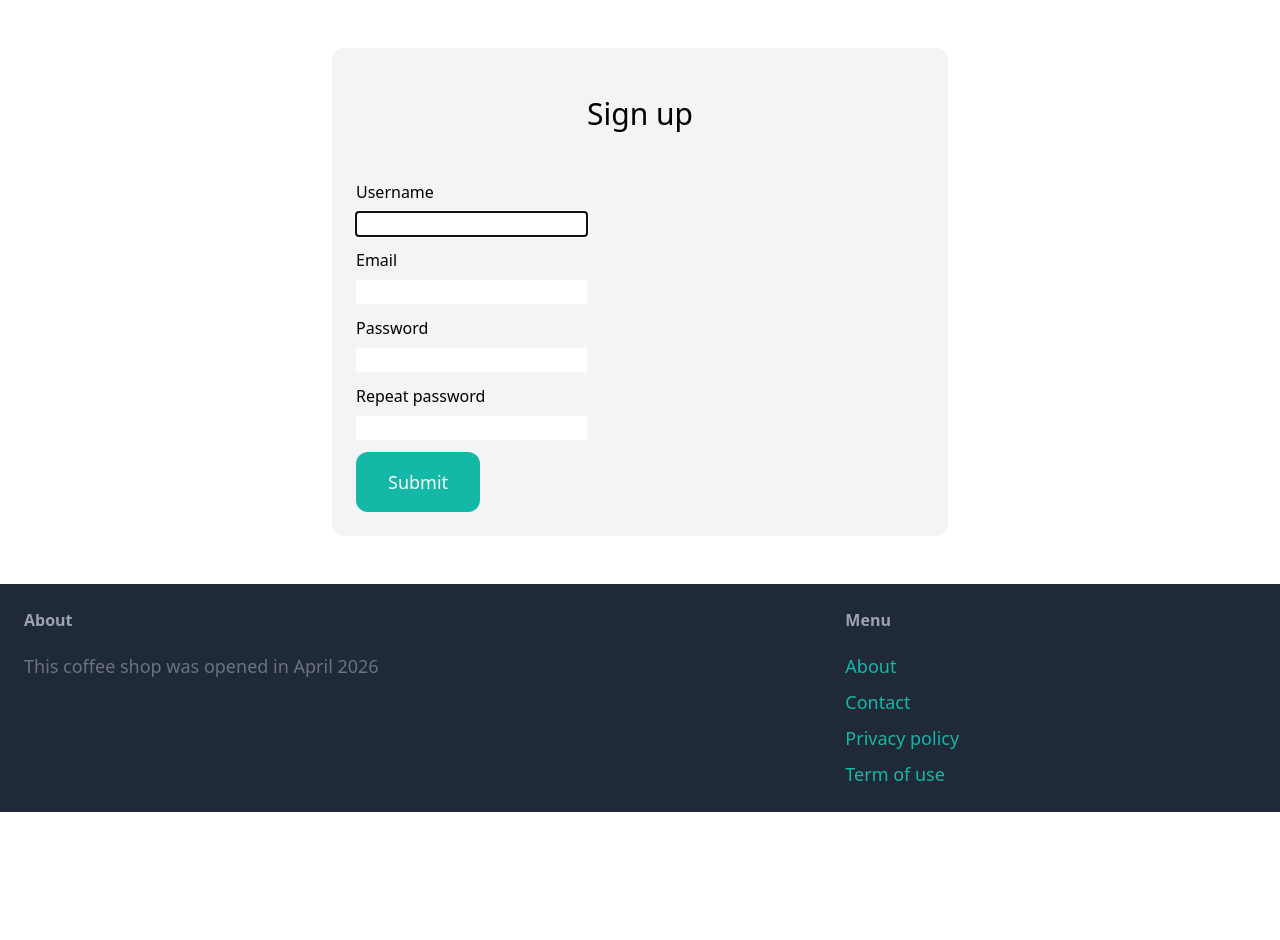
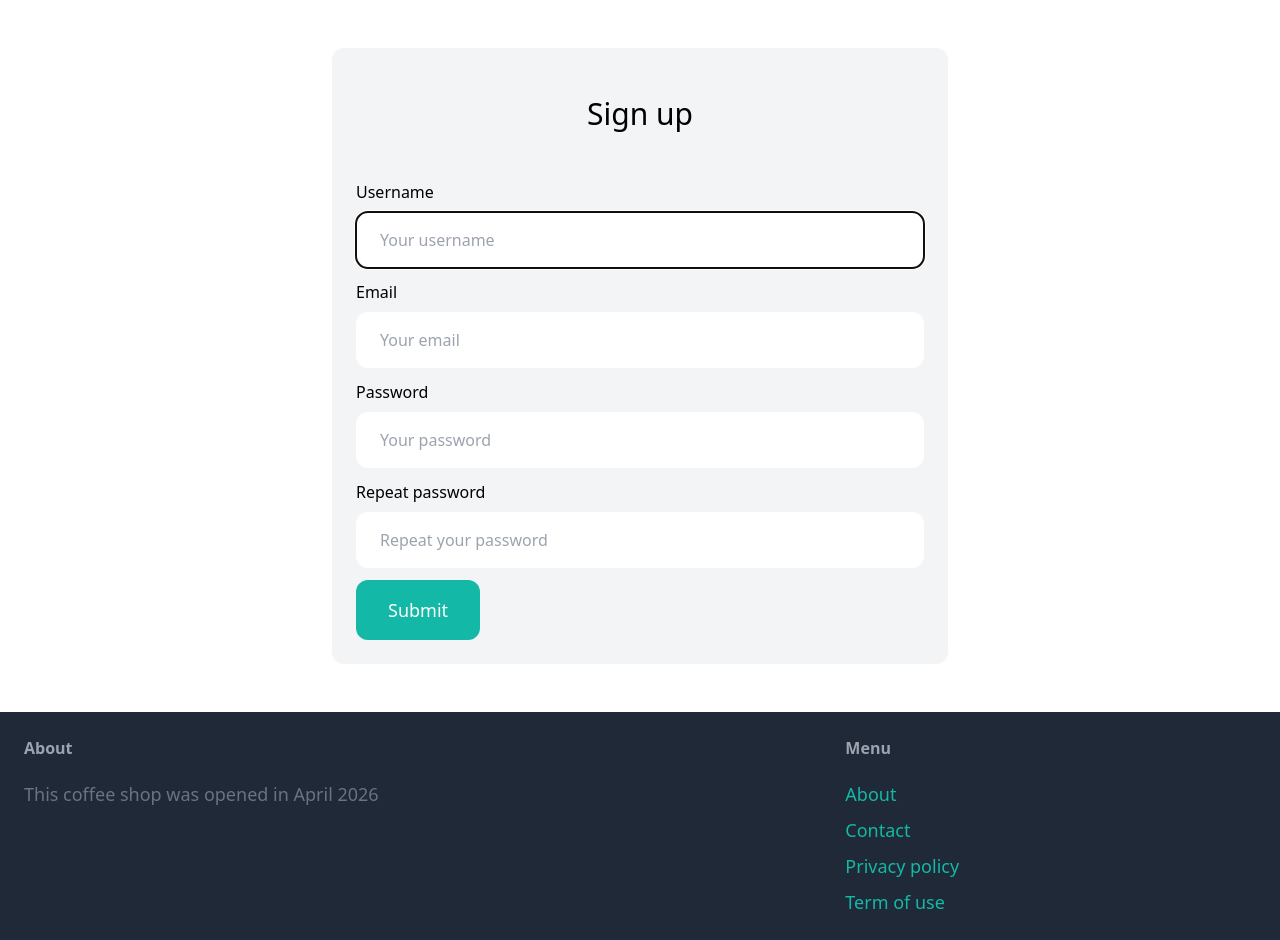
Before and after one commit to Urmanas/Kausar, a Django app: page /signup/ in a window 1280 px wide. Shown: the part 77-1017 px from the top of the page. Before the commit the page ends 889 px from the top, so only its background shows below. Run offline with Django 4.2, Linux system fonts and the light colour scheme; some libraries are stand-ins or nearby versions.

Commit message:
I am back

```diff
--- a/core/forms.py
+++ b/core/forms.py
@@ -7,3 +7,20 @@ class SignupForm(UserCreationForm):
     class Meta:
         model = User
         fields = ('username', 'email', 'password1', 'password2')
+
+    username = forms.CharField(widget=forms.TextInput(attrs={
+            'placeholder': 'Your username',
+            'class': 'w-full py-4 px-6 rounded-xl'
+        }))
+    email = forms.CharField(widget=forms.EmailInput(attrs={
+            'placeholder': 'Your email',
+            'class': 'w-full py-4 px-6 rounded-xl'
+        }))
+    password1 = forms.CharField(widget=forms.PasswordInput(attrs={
+            'placeholder': 'Your password',
+            'class': 'w-full py-4 px-6 rounded-xl'
+        }))
+    password2 = forms.CharField(widget=forms.PasswordInput(attrs={
+            'placeholder': 'Repeat your password',
+            'class': 'w-full py-4 px-6 rounded-xl'
+        }))
--- a/core/templates/core/signup.html
+++ b/core/templates/core/signup.html
@@ -8,8 +8,6 @@
 
     <form method="post" action=".">
         {% csrf_token %}
-
-        {{ form.non_field_errors }}
 
         <div class="mb-3">
             <label class="mb-2 inline-block">Username</label><br>
@@ -32,7 +30,14 @@
         </div>
 
         {% if form.errors or form.non_field_errors %}
+            <div class="mb-3 p-6 bg-red-100 rounded-xl">
+                {% for field in form %}
+                    {{ field.errors }}
+                {% endfor %}
 
+                {{ form.non_field_errors }}
+
+            </div>
         {% endif %}
 
         <button class="py-4 px-8 text-lg bg-teal-500 hover:bg-teal-700 rounded-xl text-white">Submit</button>
--- a/core/views.py
+++ b/core/views.py
@@ -1,4 +1,4 @@
-from django.shortcuts import render
+from django.shortcuts import render, redirect
 
 from item.models import Category, Item
 
@@ -19,7 +19,15 @@ def contact(request):
 
 
 def signup(request):
-    form = SignupForm()
+    if request.method == 'POST':
+        form = SignupForm(request.POST)
+
+        if form.is_valid():
+            form.save()
+
+            return redirect('/login/')
+    else:
+        form = SignupForm()
 
     return render(request, 'core/signup.html', {
         'form': form
```
Also changed, not shown: db.sqlite3.
